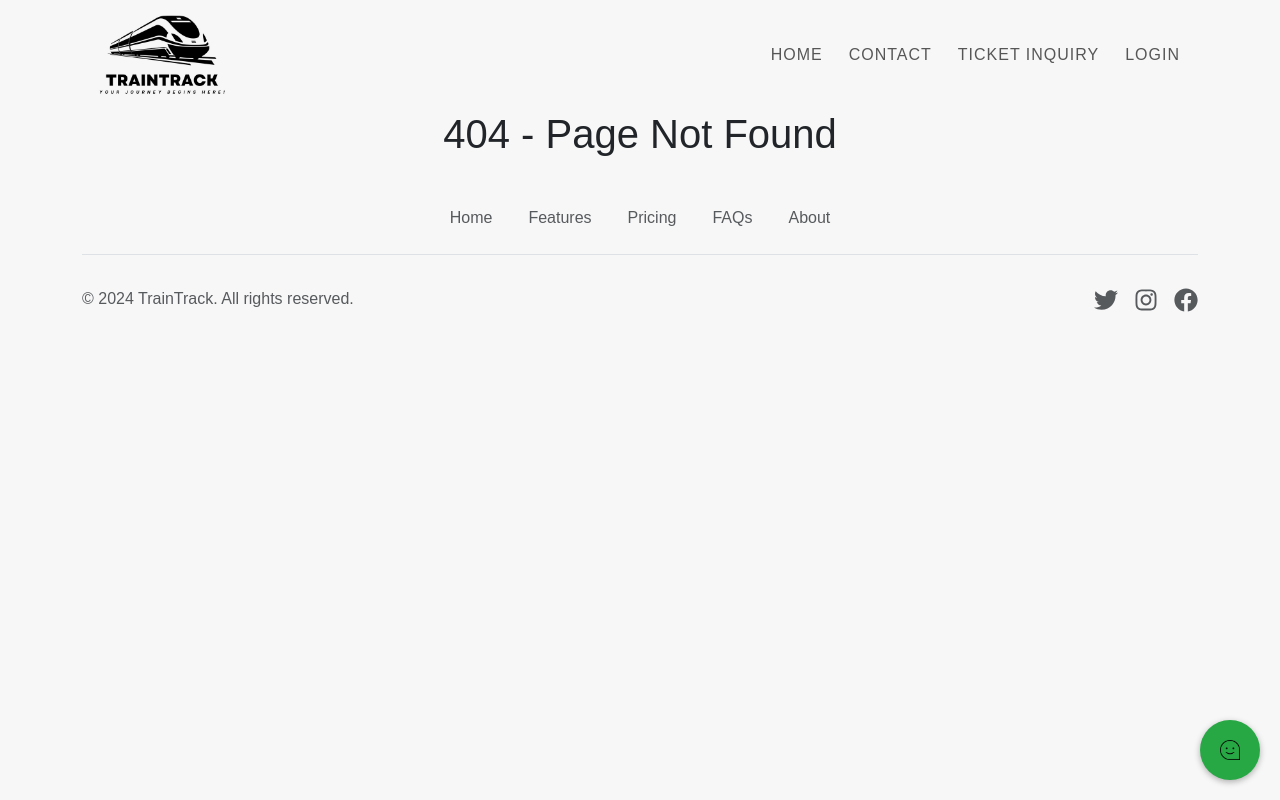
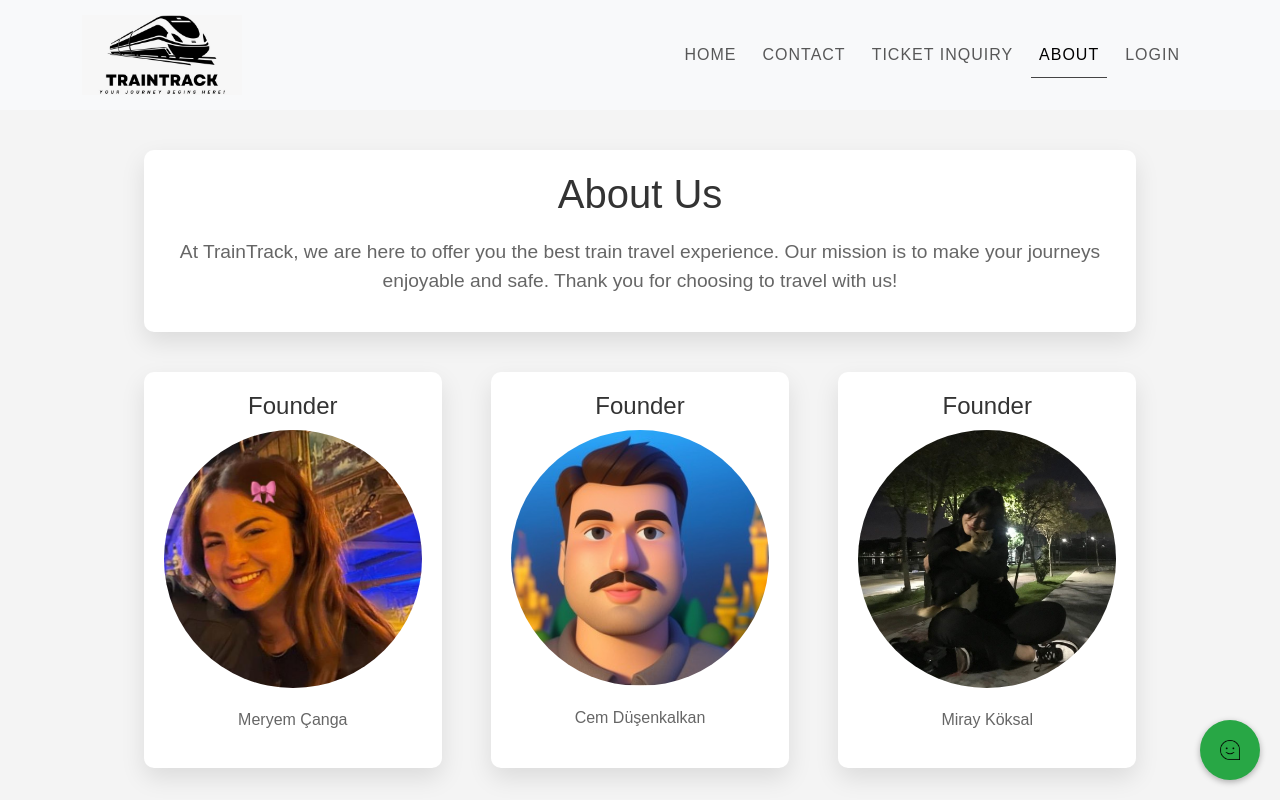
Before and after one commit to cemdusenkalkan/traintrack, a React (Create React App) app: page /about in a window 1280 px wide. Before the commit this address had no page. Shown: the top 800 px of the page. Built offline with nearby package versions, Linux system fonts and the light colour scheme; a web font is replaced by a local one.

Commit message:
1. home page için hata eklendi 2. about us page eklendi 3. ticketpurchase eklendi (?)

```diff
--- a/src/App.js
+++ b/src/App.js
@@ -14,17 +14,16 @@ import TicketsList from './pages/TicketsList';
 import PaymentPage from './pages/PaymentPage';
 import SelectSeatPage from './pages/SelectSeatPage';
 import AdminPanelPage from './pages/AdminPanelPage';
+import TicketPurchase from './pages/TicketPurchase';
+import AboutPage from './pages/AboutPage'; // AboutPage bileşenini içe aktarın
 import ChatSupport from './components/ChatSupport';
 import Footer from './components/Footer';
-
-
 
 import logoImage from './img/logo.png';
 
 const App = () => {
   const [isLoggedIn, setIsLoggedIn] = useState(false);
   const [user, setUser] = useState(null);
-
 
   useEffect(() => {
     const storedUser = localStorage.getItem('user');
@@ -52,7 +51,7 @@ const App = () => {
     <Router>
       <div className="App">
         <header>
-          <Navbar expand="lg" className="navbar-links">
+          <Navbar bg="light" expand="lg" className="navbar-links">
             <Container>
               <Navbar.Brand href="/">
                 <img src={logoImage} className="logo" alt="logo" />
@@ -60,21 +59,21 @@ const App = () => {
               <Navbar.Toggle aria-controls="basic-navbar-nav" />
               <Navbar.Collapse id="basic-navbar-nav">
                 <Nav className="ms-auto">
-                  <Nav.Link as={NavLink} to="/" className="navbar-link" activeClassName="active">Home</Nav.Link>
-                  <Nav.Link as={NavLink} to="/contact" className="navbar-link" activeClassName="active">Contact</Nav.Link>
-                  <Nav.Link as={NavLink} to="/ticket-inquiry" className="navbar-link" activeClassName="active">Ticket Inquiry</Nav.Link>
+                  <Nav.Link as={NavLink} to="/" className="navbar-link">Home</Nav.Link>
+                  <Nav.Link as={NavLink} to="/contact" className="navbar-link">Contact</Nav.Link>
+                  <Nav.Link as={NavLink} to="/ticket-inquiry" className="navbar-link">Ticket Inquiry</Nav.Link>
+                  <Nav.Link as={NavLink} to="/about" className="navbar-link">About</Nav.Link> {/* About linki */}
                   {isLoggedIn ? (
                     <Dropdown align="end">
                       <Dropdown.Toggle variant="light" id="dropdown-basic" className="navbar-link">
                         {user?.name}
                       </Dropdown.Toggle>
-
                       <Dropdown.Menu>
                         <Dropdown.Item onClick={handleLogout}>Logout</Dropdown.Item>
                       </Dropdown.Menu>
                     </Dropdown>
                   ) : (
-                    <Nav.Link as={NavLink} to="/login" className="navbar-link login-button" activeClassName="active">Login</Nav.Link>
+                    <Nav.Link as={NavLink} to="/login" className="navbar-link login-button">Login</Nav.Link>
                   )}
                 </Nav>
               </Navbar.Collapse>
@@ -89,17 +88,18 @@ const App = () => {
             <Route path="/register" element={<RegisterPage />} />
             <Route path="/ticket-inquiry" element={<TrainSearchPage />} />
             <Route path="/ticket-result" element={<TicketResultPage />} />
-            <Route path="*" element={<NotFoundPage />} />
             <Route path="/ticket" element={<TicketsList />} />
             <Route path="/payment" element={<PaymentPage />} />
             <Route path="/admin-dashboard" element={<AdminPanelPage />} />
-            <Route path="/SelectSeatPage" element={<SelectSeatPage />} />
+            <Route path="/select-seat" element={<SelectSeatPage />} />
+            <Route path="/ticket-purchase" element={<TicketPurchase />} />
+            <Route path="/about" element={<AboutPage />} /> {/* AboutPage rotası */}
+            <Route path="*" element={<NotFoundPage />} />
           </Routes>
           <ChatSupport />
         </main>
+        <Footer />
       </div>
-
-      <Footer />
     </Router>
   );
 };
--- a/src/Ticket.css
+++ b/src/Ticket.css
@@ -1,26 +1,65 @@
 .ticket-container {
   display: flex;
+  flex-direction: column;
+  align-items: center;
   justify-content: center;
-    align-items: center;
-    height: 100vh;
-    background-color: #f2f2f2;
+  min-height: 100vh;
+  background: #f4f4f4;
+  padding: 20px;
 }
 
 .ticket {
-    border: 1px solid #ccc;
-    padding: 20px;
+  background: white;
+  padding: 2rem;
   border-radius: 10px;
-    background-color: #fff;
-    box-shadow: 0 4px 8px rgba(0,0,0,0.1);
+  box-shadow: 0 10px 25px rgba(0, 0, 0, 0.1);
+  width: 100%;
+  max-width: 500px;
+  text-align: center;
+  animation: fadeInUp 0.5s ease-out forwards;
+  opacity: 0;
+  transform: translateY(20px);
 }
-
 
 .ticket-logo img {
   width: 100px;
-    height: 100px;
+  margin-bottom: 1rem;
 }
 
+.ticket-info p {
+  color: #666;
+  margin: 0.5rem 0;
+}
 
-  .ticket-info {
-    color: #4a4a4a;
+.cancel-button {
+  padding: 1rem 2rem;
+  background-color: #ff4d4d;
+  color: white;
+  border: none;
+  border-radius: 5px;
+  cursor: pointer;
+  font-size: 1rem;
+  transition: background-color 0.3s;
+  margin-top: 1rem;
 }
+
+.cancel-button:hover {
+  background-color: #cc0000;
+}
+
+@keyframes fadeInUp {
+  to {
+    opacity: 1;
+    transform: translateY(0);
+  }
+}
+
+@media (max-width: 600px) {
+  .ticket {
+    padding: 1rem;
+  }
+
+  .cancel-button {
+    padding: 0.75rem 1.5rem;
+  }
+}
--- a/src/TrainSearchPage.css
+++ b/src/TrainSearchPage.css
@@ -1,4 +1,3 @@
-/* General styling for the search page */
 .search-container {
   display: flex;
   flex-direction: column;
@@ -6,9 +5,9 @@
   justify-content: center;
   min-height: 100vh;
   background: #f4f4f4;
+  padding: 20px;
 }
 
-  /* Style for the title */
 .search-container h2 {
   color: #333;
   text-transform: uppercase;
@@ -18,7 +17,6 @@
   transform: translateY(-20px);
 }
 
-  /* Style for form */
 .search-form {
   background: white;
   padding: 2rem;
@@ -31,14 +29,12 @@
   transform: translateY(20px);
 }
 
-  /* Label styling */
 .search-form label {
   display: block;
   color: #666;
   margin-bottom: 0.5rem;
 }
 
-  /* Input field styling */
 .search-form input {
   width: 100%;
   padding: 0.75rem;
@@ -47,14 +43,12 @@
   margin-bottom: 1rem;
 }
 
-  /* Input field focus effect */
 .search-form input:focus {
   outline: none;
   border-color: #007bff;
   box-shadow: 0 0 0 2px rgba(0, 123, 255, 0.25);
 }
 
-  /* Button styling */
 .search-button {
   padding: 1rem 2rem;
   background-color: #007bff;
@@ -66,12 +60,16 @@
   transition: background-color 0.3s;
 }
 
-  /* Button hover effect */
 .search-button:hover {
   background-color: #0056b3;
 }
 
-  /* Animations */
+.error-message {
+  color: red;
+  margin-bottom: 1rem;
+  text-align: center;
+}
+
 @keyframes fadeInDown {
   to {
     opacity: 1;
@@ -86,7 +84,6 @@
   }
 }
 
-  /* Responsive design */
 @media (max-width: 600px) {
   .search-form {
     padding: 1rem;
--- /dev/null
+++ b/src/css/AboutPage.css
@@ -0,0 +1,81 @@
+.about-page {
+    display: flex;
+    flex-direction: column;
+    align-items: center;
+    padding: 40px 20px;
+    background: #f4f4f4;
+}
+
+.about-container {
+    width: 80%;
+    background: white;
+    padding: 20px;
+    border-radius: 10px;
+    box-shadow: 0 10px 25px rgba(0, 0, 0, 0.1);
+    margin-bottom: 40px;
+    text-align: center;
+    animation: fadeIn 1s ease-out;
+}
+
+.about-container h1 {
+    margin-bottom: 20px;
+    font-size: 2.5rem;
+    color: #333;
+}
+
+.about-container p {
+    font-size: 1.2rem;
+    color: #666;
+}
+
+.founders-container {
+    display: flex;
+    justify-content: space-between;
+    width: 80%;
+}
+
+.founder {
+    background: white;
+    padding: 20px;
+    border-radius: 10px;
+    box-shadow: 0 10px 25px rgba(0, 0, 0, 0.1);
+    width: 30%;
+    text-align: center;
+    transition: transform 0.3s ease;
+    animation: fadeIn 1.5s ease-out;
+}
+
+.founder:hover {
+    transform: translateY(-10px);
+}
+
+.founder-image {
+    width: 100%;
+    height: auto;
+    border-radius: 50%;
+    margin-bottom: 20px;
+}
+
+.founder h2 {
+    font-size: 1.5rem;
+    color: #333;
+    margin-bottom: 10px;
+}
+
+.founder p {
+    font-size: 1rem;
+    color: #666;
+}
+
+/* Animations */
+@keyframes fadeIn {
+    from {
+        opacity: 0;
+        transform: translateY(20px);
+    }
+
+    to {
+        opacity: 1;
+        transform: translateY(0);
+    }
+}
--- a/src/pages/AboutPage.js
+++ b/src/pages/AboutPage.js
@@ -1,5 +1,5 @@
 import React from 'react';
-import '../AboutPage.css';
+import '../css/AboutPage.css';
 import founder1 from '../img/founder1.jpeg';
 import founder2 from '../img/founder2.jpg';
 import founder3 from '../img/founder3.jpeg';
--- a/src/pages/HomePage.js
+++ b/src/pages/HomePage.js
@@ -9,7 +9,6 @@ import 'bootstrap/dist/css/bootstrap.min.css';
 import { useNavigate } from 'react-router-dom';
 import { IoPersonSharp } from "react-icons/io5";
 
-
 const HomePage = () => {
   const [fromStation, setFromStation] = useState('');
   const [toStation, setToStation] = useState('');
@@ -18,6 +17,8 @@ const HomePage = () => {
   const [selectedOption, setSelectedOption] = useState('one-way');
   const [showFromSuggestions, setShowFromSuggestions] = useState(false);
   const [showToSuggestions, setShowToSuggestions] = useState(false);
+  const [passengerCount, setPassengerCount] = useState(1);
+  const [error, setError] = useState('');
 
   const navigate = useNavigate();
 
@@ -28,10 +29,13 @@ const HomePage = () => {
     { id: 4, name: 'Antalya' }
   ];
 
-  const [passengerCount, setPassengerCount] = useState(1);
+  const handleSearchTickets = () => {
+    if (!fromStation || !toStation || !departureDate) {
+      setError('Please fill in all fields.');
+      return;
+    }
+    setError('');
 
-
-  const handleSearchTickets = () => {
     const params = new URLSearchParams({
       from: fromStation,
       to: toStation,
@@ -86,6 +90,7 @@ const HomePage = () => {
         </div>
 
         <div className="search-fields">
+          {error && <div className="error-message">{error}</div>}
           <div className="input-wrapper">
             <input
               type="text"
--- /dev/null
+++ b/src/pages/TicketPurchase.js
@@ -0,0 +1,39 @@
+import React, { useState } from 'react';
+
+const TicketPurchase = () => {
+    const [selectedLocation, setSelectedLocation] = useState('');
+    const [selectedOption, setSelectedOption] = useState('One Way');
+    const [personCount, setPersonCount] = useState(1);
+
+    // Add any other logic you need for handling the ticket purchase process
+
+    return (
+        <div className="ticket-purchase-container">
+            <div className="option">
+                <div className="option-heading">From Where</div>
+                <select
+                    className="location-select"
+                    value={selectedLocation}
+                    onChange={(e) => setSelectedLocation(e.target.value)}
+                >
+                    <option value="">Select District</option>
+                    {/* Add options for districts */}
+                </select>
+            </div>
+            <div className="option">
+                <div className="option-heading">Where To</div>
+                <select
+                    className="location-select"
+                    value={selectedLocation}
+                    onChange={(e) => setSelectedLocation(e.target.value)}
+                >
+                    <option value="">Select District</option>
+                    {/* Add options for districts */}
+                </select>
+            </div>
+            {/* ...other options... */}
+        </div>
+    );
+};
+
+export default TicketPurchase;
```
Also changed, not shown: src/styles.css (+185 -91 lines). Lines whose indentation alone changed are shown as unchanged.
